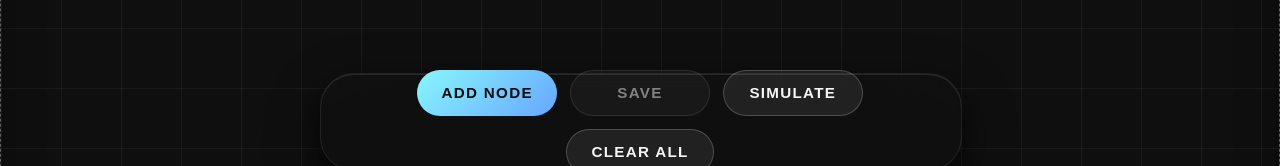
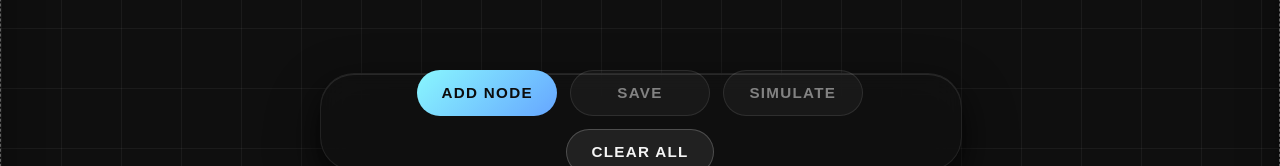
Before and after one commit to aditya-beaconstac/swiss-army-knife, an Angular app: page / in a window 1280 px wide. Shown: the part 574-740 px from the top of the page. Built offline with nearby package versions, Linux system fonts and the light colour scheme.

Commit message:
disable Button

```diff
--- a/src/app/smart-flow/smart-flow.component.html
+++ b/src/app/smart-flow/smart-flow.component.html
@@ -408,7 +408,14 @@
     >
       Save
     </button>
-    <button type="button" class="dock-button ghost" (click)="openSimulation()">Simulate</button>
+    <button
+      type="button"
+      class="dock-button ghost"
+      [disabled]="!isFlowValid"
+      (click)="openSimulation()"
+    >
+      Simulate
+    </button>
     <button type="button" class="dock-button ghost" (click)="clearAll()">Clear All</button>
   </div>
 
--- a/src/app/smart-flow/smart-flow.component.ts
+++ b/src/app/smart-flow/smart-flow.component.ts
@@ -271,6 +271,9 @@ export class SmartFlowComponent implements OnDestroy {
   }
 
   openSimulation(): void {
+    if (!this.isFlowValid) {
+      return;
+    }
     this.initializeSimulationAssignments();
     this.simulationError = null;
     this.simulationResult = null;
```
